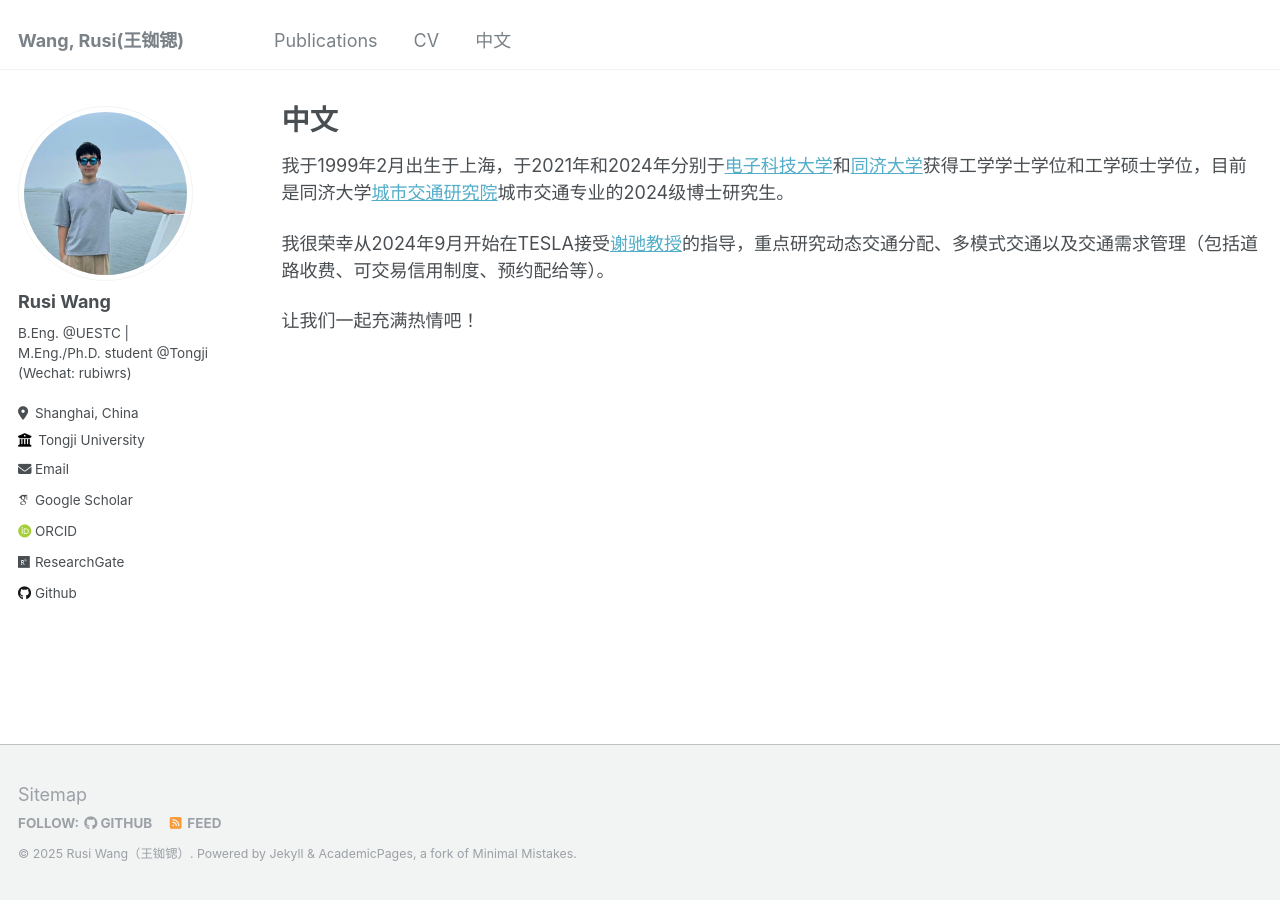
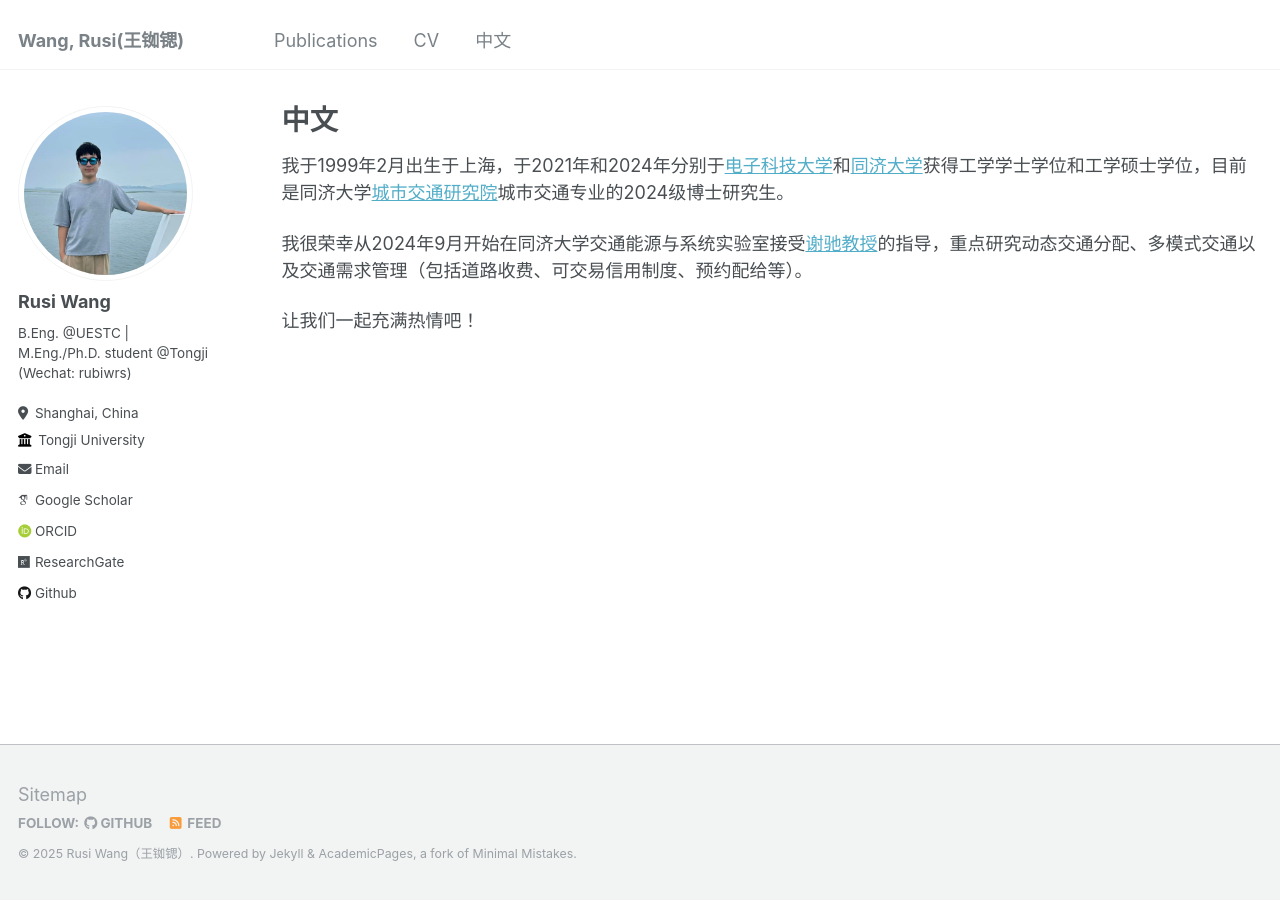
Before and after one commit to RusiWang99/RusiWang99.github.io, a Jekyll site: the page built from _pages/chinese.md, in a window 1280 px wide. Built offline with Jekyll 4.4.1, drawn with Linux system fonts in a browser that asks for light colours; some web fonts are replaced.

Commit message:
Update chinese.md

```diff
--- a/_pages/chinese.md
+++ b/_pages/chinese.md
@@ -7,6 +7,6 @@ author_profile: true
 
 我于1999年2月出生于上海，于2021年和2024年分别于[电子科技大学](https://www.uestc.edu.cn/)和[同济大学](https://www.tongji.edu.cn/)获得工学学士学位和工学硕士学位，目前是同济大学[城市交通研究院](https://umi.tongji.edu.cn/)城市交通专业的2024级博士研究生。
 
-我很荣幸从2024年9月开始在TESLA接受[谢驰教授](https://scholar.google.com/citations?hl=en&user=LQ3KKYQAAAAJ&view_op=list_works&sortby=pubdate)的指导，重点研究动态交通分配、多模式交通以及交通需求管理（包括道路收费、可交易信用制度、预约配给等）。
+我很荣幸从2024年9月开始在同济大学交通能源与系统实验室接受[谢驰教授](https://scholar.google.com/citations?hl=en&user=LQ3KKYQAAAAJ&view_op=list_works&sortby=pubdate)的指导，重点研究动态交通分配、多模式交通以及交通需求管理（包括道路收费、可交易信用制度、预约配给等）。
 
 让我们一起充满热情吧！
```
